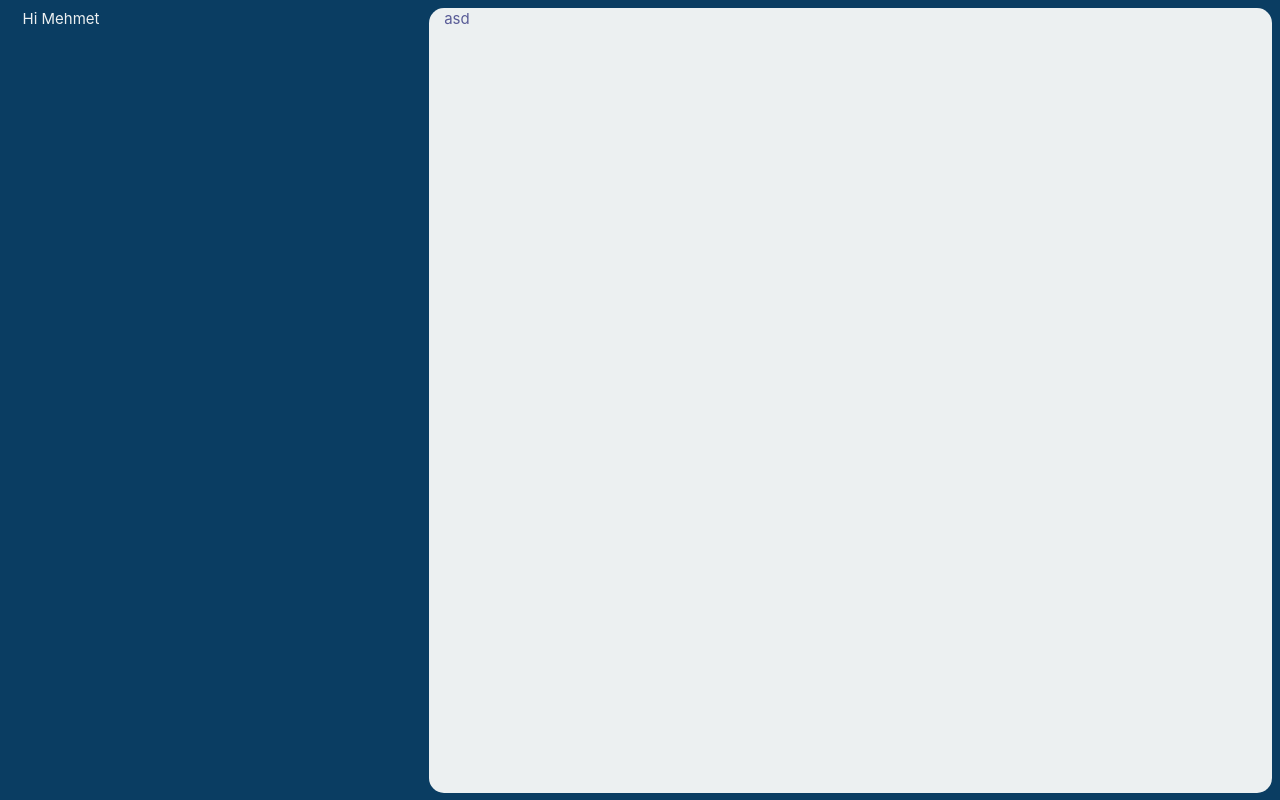
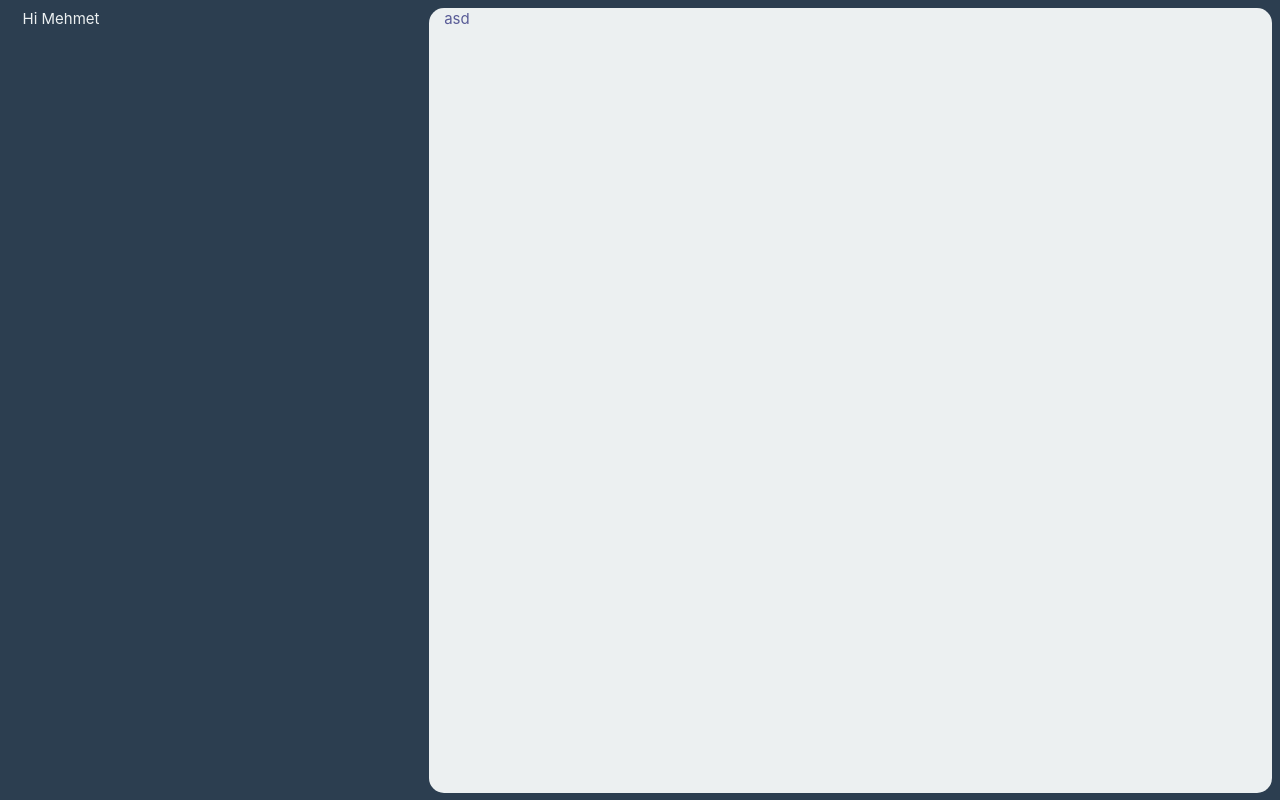
Before and after one commit to mehmetpekcan/todo-app, a Vue app: page / in a window 1280 px wide. Built offline with nearby package versions, Linux system fonts and the light colour scheme.

Commit message:
Style changes

```diff
--- a/src/assets/styles/colors.scss
+++ b/src/assets/styles/colors.scss
@@ -1,3 +1,7 @@
+.gradient-dark {
+  background: linear-gradient(-45deg, $dark, #0a3d62);
+}
+
 .text {
   &-default {
     color: $default !important;
--- a/src/assets/styles/mixins.scss
+++ b/src/assets/styles/mixins.scss
@@ -1,6 +1,6 @@
 // Colors
 $white: #ecf0f1;
-$black: #0a3d62;
+$black: #2c3e50;
 $blue: #1d7bd3;
 $blue-light: #42baf9;
 $blue-dark: #2c60e4;
```
